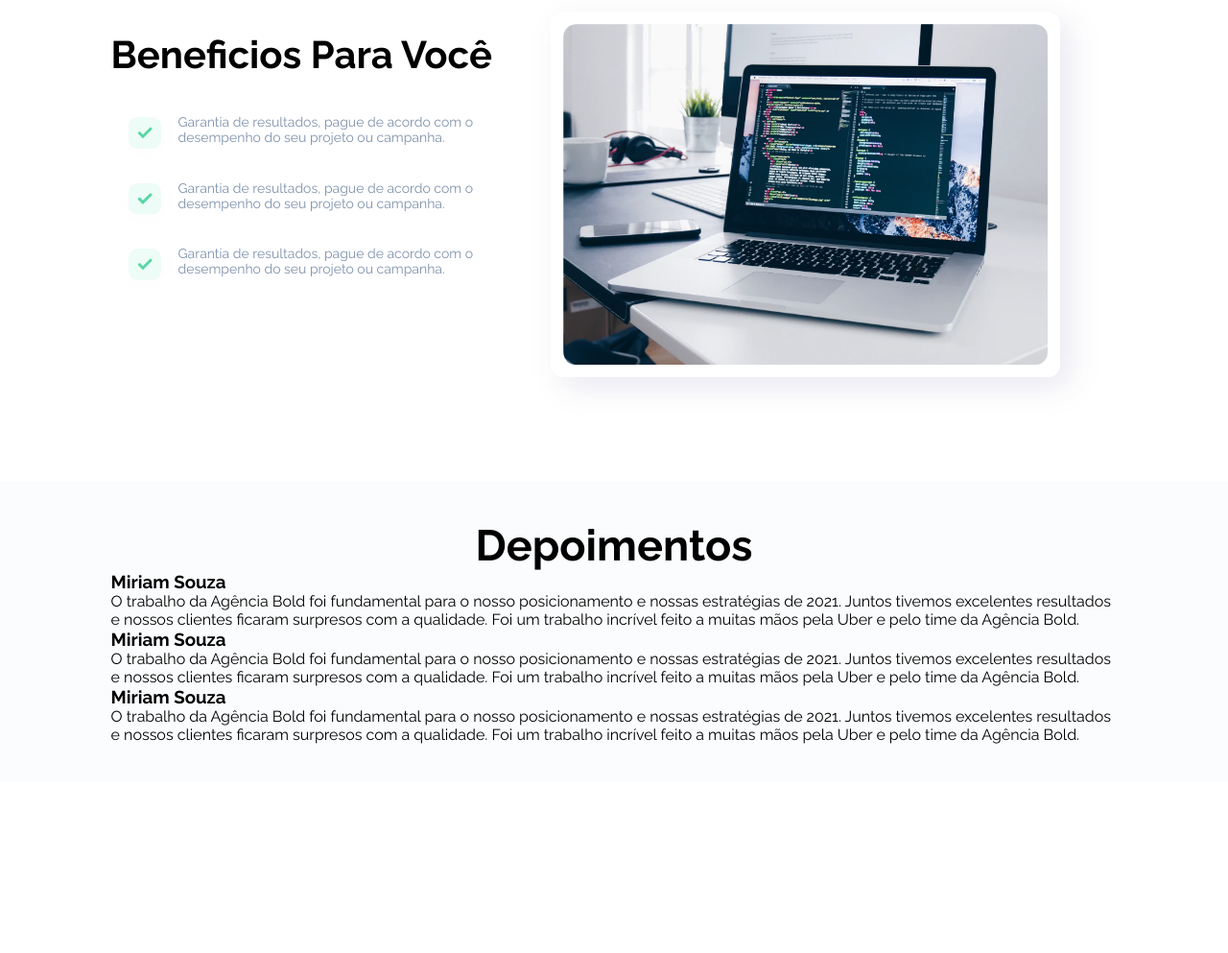
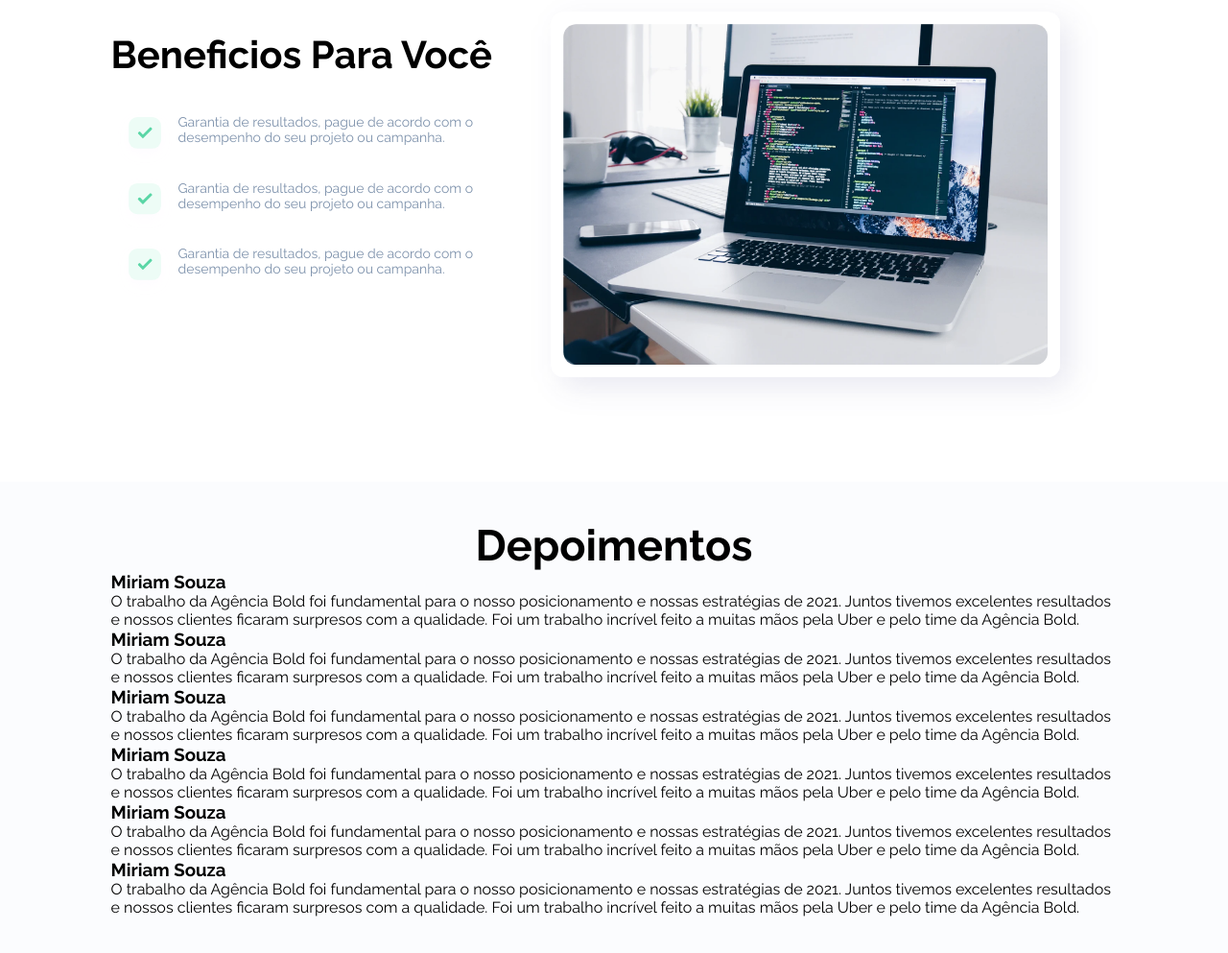
Before and after one commit to mateusmatosleonardo/agency, a plain HTML site: page index.html in a window 1280 px wide. Shown: the part 1569-2562 px from the top of the page at 96% size. Before the commit the page ends 2384 px from the top, so only its background shows below. Drawn offline with Linux system fonts and the light colour scheme.

Commit message:
index: + three container-slider-single

```diff
--- a/index.html
+++ b/index.html
@@ -99,6 +99,18 @@
                         <h3>Miriam Souza</h3>
                         <p>O trabalho da Agência Bold foi fundamental para o nosso posicionamento e nossas estratégias de 2021. Juntos tivemos excelentes resultados e nossos clientes ficaram surpresos com a qualidade. Foi um trabalho incrível feito a muitas mãos pela Uber e pelo time da Agência Bold.</p>
                     </div><!--container-slider-single-->
+                    <div class="container-slider-single">
+                        <h3>Miriam Souza</h3>
+                        <p>O trabalho da Agência Bold foi fundamental para o nosso posicionamento e nossas estratégias de 2021. Juntos tivemos excelentes resultados e nossos clientes ficaram surpresos com a qualidade. Foi um trabalho incrível feito a muitas mãos pela Uber e pelo time da Agência Bold.</p>
+                    </div><!--container-slider-single-->
+                    <div class="container-slider-single">
+                        <h3>Miriam Souza</h3>
+                        <p>O trabalho da Agência Bold foi fundamental para o nosso posicionamento e nossas estratégias de 2021. Juntos tivemos excelentes resultados e nossos clientes ficaram surpresos com a qualidade. Foi um trabalho incrível feito a muitas mãos pela Uber e pelo time da Agência Bold.</p>
+                    </div><!--container-slider-single-->
+                    <div class="container-slider-single">
+                        <h3>Miriam Souza</h3>
+                        <p>O trabalho da Agência Bold foi fundamental para o nosso posicionamento e nossas estratégias de 2021. Juntos tivemos excelentes resultados e nossos clientes ficaram surpresos com a qualidade. Foi um trabalho incrível feito a muitas mãos pela Uber e pelo time da Agência Bold.</p>
+                    </div><!--container-slider-single-->
                 </div><!--container-slider-->
             </div><!--center-->
         </section><!--depoimentos-->
```
